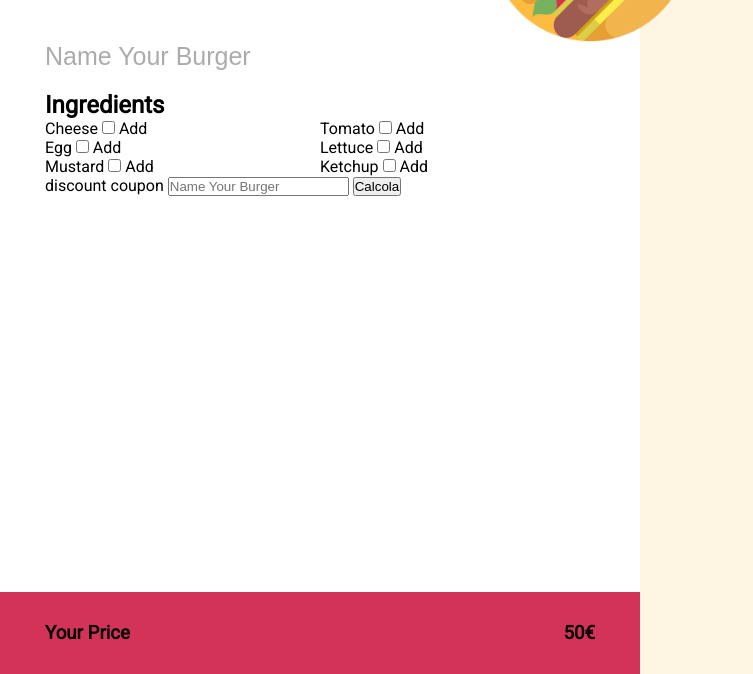
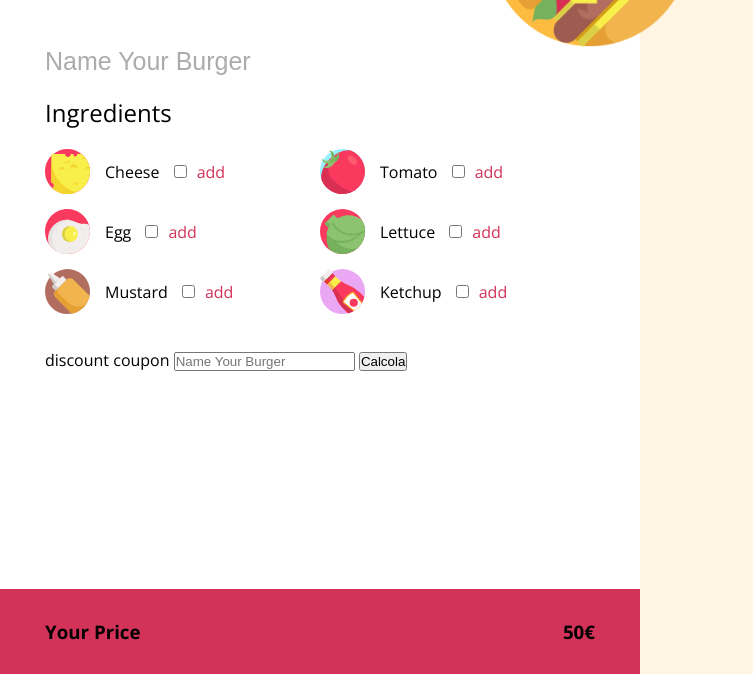
Before and after one commit to C-Bertotti/js-burger, a plain HTML site: page index.html in a window 1280 px wide. Shown: the part 126-800 px from the top of the page, without its empty margins (0-753 px from the left). Drawn offline with nearby package versions, Linux system fonts and the light colour scheme.

Commit message:
list style

```diff
--- a/css/style.css
+++ b/css/style.css
@@ -7,7 +7,7 @@
 /* mix */
 body {
     background-color: #fff5e2;
-    font-family: 'Roboto', sans-serif;
+    font-family: 'Open Sans', sans-serif;
 }
 
 .wrapper {
@@ -27,7 +27,10 @@ body {
 h1 {
     text-transform: capitalize;
     margin-top: 20px;
-    font-weight: 600;
+    font-weight: 700;
+}
+h2 {
+    font-weight: 400;
 }
 
 /* typo */
@@ -59,8 +62,8 @@ main {
     margin: 20px 0;
 }
 .input__text::placeholder {
+    font-weight: 300;
     opacity: .6;
-    font-weight: 100;
 }
 .input__text:focus {
     outline: none;
@@ -68,11 +71,35 @@ main {
 
 .ingredients__wrapper {
     display: flex;
+    margin: 20px 0px;
 }
+
 .ingredients__list {
     flex-basis: 50%;
     list-style: none;
 }
+.ingredients__list li {
+    display: flex;
+    align-items: center;
+    margin-bottom: 15px;
+}
+.ingredients__list li label {
+    font-weight: 400;
+}
+.add {
+    color: #d33359;
+}
+
+.ingredients__list img {
+    width: 45px;
+    margin-right: 15px;
+}
+.ingredient {
+    margin: 0 10px;
+}
+
+
+
 /* / main */
 
 /* footer */
--- a/index.html
+++ b/index.html
@@ -6,14 +6,14 @@
     <title>js-burger</title>
     <!-- google font -->
     <link rel="preconnect" href="https://fonts.gstatic.com">
-    <link href="https://fonts.googleapis.com/css2?family=Roboto:wght200;300;400;500;600;&display=swap" rel="stylesheet">
+    <link href="https://fonts.googleapis.com/css2?family=Open+Sans:wght@300;400;600;700&display=swap" rel="stylesheet">    <!-- /google font -->
     <!-- /google font -->
 
     <!-- style -->
     <link rel="stylesheet" href="css/style.css">
     <!-- /style -->
+</head>
 
-</head>
 <body>
     <div class="wrapper">
         <header>
@@ -26,35 +26,41 @@
             <div class="ingredients__wrapper">
                 <ul class="ingredients__list">
                     <li>
-                        <label for=""> Cheese
-                            <input type="checkbox" class="ingredient" id="cheese" value="6"> Add
+                        <img src="img/cheese.svg" alt="cheese">
+                        <label for="#cheese"> Cheese
+                            <input type="checkbox" class="ingredient" id="cheese" value="6"><span class="add">add</span>
                         </label>
                     </li>
                     <li>
-                        <label for=""> Egg
-                            <input type="checkbox" class="ingredient" id="egg" value="4"> Add
+                        <img src="img/fried-egg.svg" alt="fried-egg">
+                        <label for="#egg"> Egg
+                            <input type="checkbox" class="ingredient" id="egg" value="4"><span class="add">add</span>
                         </label>
                     </li>
                     <li>
-                        <label for=""> Mustard
-                            <input type="checkbox" class="ingredient" id="mustard" value="6"> Add
+                        <img src="img/mustard.svg" alt="mustard">
+                        <label for="#mustard"> Mustard
+                            <input type="checkbox" class="ingredient" id="mustard" value="6"><span class="add">add</span>
                         </label>
                     </li>
                 </ul>
                 <ul class="ingredients__list">
                     <li>
-                        <label for=""> Tomato
-                            <input type="checkbox" class="ingredient" id="tomato" value="5"> Add
+                        <img src="img/tomato.svg" alt="tomato">
+                        <label for="#tomato"> Tomato
+                            <input type="checkbox" class="ingredient" id="tomato" value="5"><span class="add">add</span>
                         </label>
                     </li>
                     <li>
-                        <label for=""> Lettuce
-                            <input type="checkbox" class="ingredient" id="lettuce" value="5"> Add
+                        <img src="img/lettuce.svg" alt="lettuce">
+                        <label for="#lettuce"> Lettuce
+                            <input type="checkbox" class="ingredient" id="lettuce" value="5"><span class="add">add</span>
                         </label>
                     </li>
                     <li>
-                        <label for=""> Ketchup
-                            <input type="checkbox" class="ingredient" id="ketchup" value="2"> Add
+                        <img src="img/ketchup.svg" alt="ketchup">
+                        <label for="#ketchup"> Ketchup
+                            <input type="checkbox" class="ingredient" id="ketchup" value="2"><span class="add">add</span>
                         </label>
                     </li>
                 </ul>
--- a/js/script.js
+++ b/js/script.js
@@ -2,7 +2,7 @@
 var calculate = document.getElementById('btn__calculate');
 var burgerName = document.getElementById('burger__name');
 var ingredients = document.getElementsByClassName('ingredient');
-var sum = 50;
+
 
 //Creo l'evento al click del bottone
 calculate.addEventListener('click',
@@ -10,6 +10,7 @@ calculate.addEventListener('click',
         //controllo che il nome del burger sia stato inserito
         if ( burgerName.value != '' ) {
             //controllo quali caselle sono checkate
+            var sum = 50;
             for (var i = 0; i < ingredients.length; i++ ) {
                 //se le caselle sono checkate devo sommare il loro valore
                 if ( ingredients[i].checked ) {
```
Also changed, not shown: ._index.html, 2 other files.
